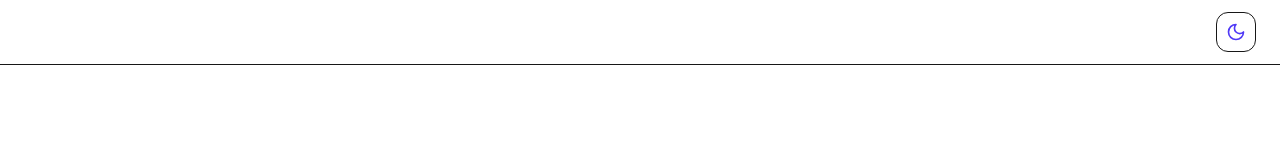
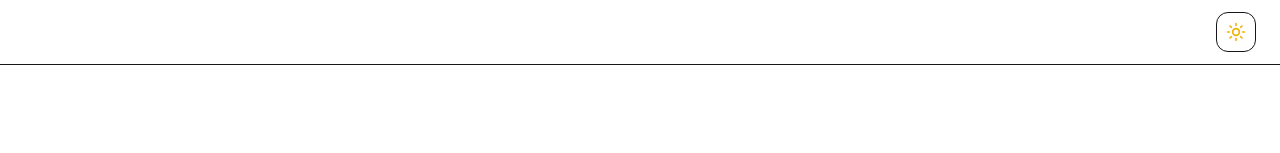
Before and after one commit to gavrielocraft-ai/my-3d-gallery, a Next.js app: page / in a window 1280 px wide. Shown: the top 153 px of the page. Built offline with nearby package versions, Linux system fonts and the light colour scheme.

Commit message:
fix dark mode default

```diff
--- a/components/ui/3d-folder.tsx
+++ b/components/ui/3d-folder.tsx
@@ -278,7 +278,7 @@ const portfolioData = [
 ];
 
 export default function App() {
-  const [isDark, setIsDark] = useState(false);
+  const [isDark, setIsDark] = useState(true);
 
   useEffect(() => {
     if (window.matchMedia && window.matchMedia('(prefers-color-scheme: dark)').matches) setIsDark(true);
```
